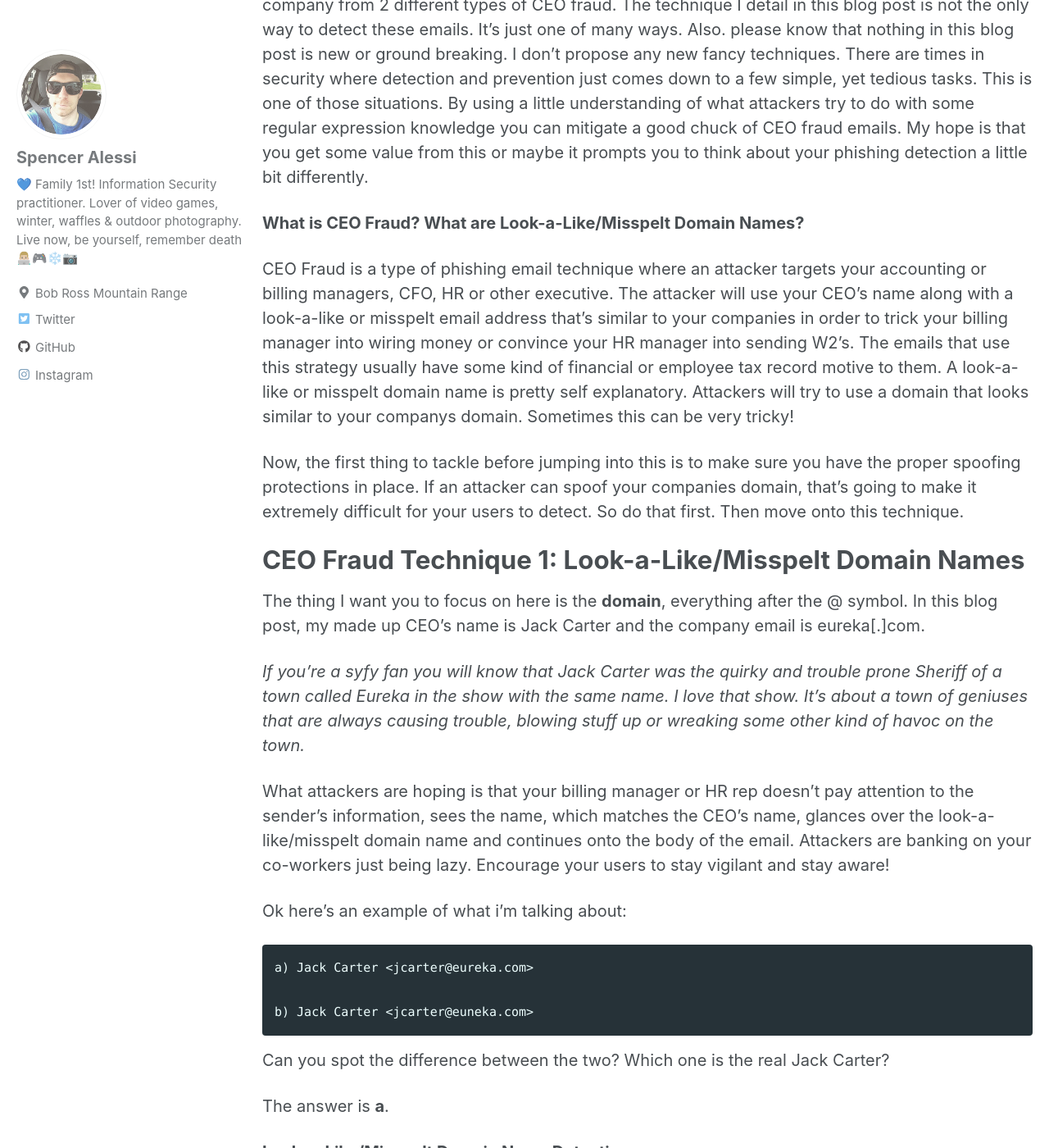
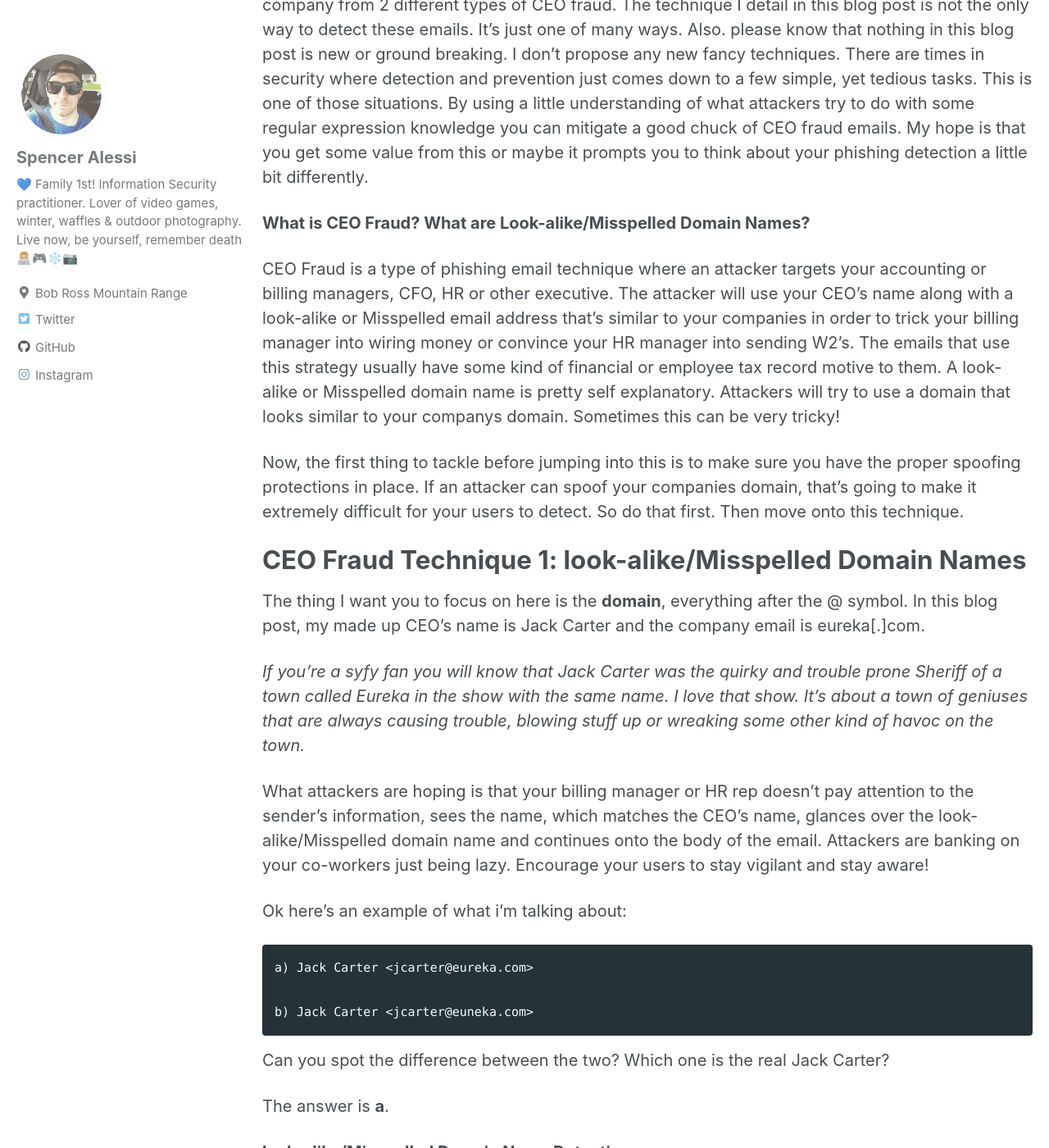
Before and after one commit to techspence/techspence.github.io, a Jekyll site: the page built from _posts/2019-03-15-Quick-And-Easy-Ways-To-Protect-Your-Company-From-CEO-Fraud.md, in a window 1280 px wide and 1400 px high, scrolled down 253 px. Shown: the whole window at 82% size. Built offline with Jekyll 4.4.1, drawn with Linux system fonts in a browser that asks for light colours; cached includes are drawn as plain includes; some of the changed text lies outside the part shown.

Commit message:
fixed typos

```diff
--- a/_posts/2019-03-15-Quick-And-Easy-Ways-To-Protect-Your-Company-From-CEO-Fraud.md
+++ b/_posts/2019-03-15-Quick-And-Easy-Ways-To-Protect-Your-Company-From-CEO-Fraud.md
@@ -6,19 +6,19 @@ date: 2019-03-15
 ---
 In this blog post i'm going to share one quick and easy technique you can use to protect your company from 2 different types of CEO fraud. The technique I detail in this blog post is not the only way to detect these emails. It's just one of many ways. Also. please know that nothing in this blog post is new or ground breaking. I don't propose any new fancy techniques. There are times in security where detection and prevention just comes down to a few simple, yet tedious tasks. This is one of those situations. By using a little understanding of what attackers try to do with some regular expression knowledge you can mitigate a good chuck of CEO fraud emails. My hope is that you get some value from this or maybe it prompts you to think about your phishing detection a little bit differently.
 
-**What is CEO Fraud? What are Look-a-Like/Misspelt Domain Names?**
+**What is CEO Fraud? What are Look-alike/Misspelled Domain Names?**
 
-CEO Fraud is a type of phishing email technique where an attacker targets your accounting or billing managers, CFO, HR or other executive. The attacker will use your CEO's name along with a look-a-like or misspelt email address that's similar to your companies in order to trick your billing manager into wiring money or convince your HR manager into sending W2's. The emails that use this strategy usually have some kind of financial or employee tax record motive to them. A look-a-like or misspelt domain name is pretty self explanatory. Attackers will try to use a domain that looks similar to your companys domain. Sometimes this can be very tricky!
+CEO Fraud is a type of phishing email technique where an attacker targets your accounting or billing managers, CFO, HR or other executive. The attacker will use your CEO's name along with a look-alike or Misspelled email address that's similar to your companies in order to trick your billing manager into wiring money or convince your HR manager into sending W2's. The emails that use this strategy usually have some kind of financial or employee tax record motive to them. A look-alike or Misspelled domain name is pretty self explanatory. Attackers will try to use a domain that looks similar to your companys domain. Sometimes this can be very tricky!
 
 Now, the first thing to tackle before jumping into this is to make sure you have the proper spoofing protections in place. If an attacker can spoof your companies domain, that's going to make it extremely difficult for your users to detect. So do that first. Then move onto this technique.
 
 
-# CEO Fraud Technique 1: Look-a-Like/Misspelt Domain Names
+# CEO Fraud Technique 1: look-alike/Misspelled Domain Names
 The thing I want you to focus on here is the **domain**, everything after the @ symbol. In this blog post, my made up CEO's name is Jack Carter and the company email is eureka[.]com.
 
 *If you're a syfy fan you will know that Jack Carter was the quirky and trouble prone Sheriff of a town called Eureka in the show with the same name. I love that show. It's about a town of geniuses that are always causing trouble, blowing stuff up or wreaking some other kind of havoc on the town.*
 
-What attackers are hoping is that your billing manager or HR rep doesn't pay attention to the sender's information, sees the name, which matches the CEO's name, glances over the look-a-like/misspelt domain name and continues onto the body of the email. Attackers are banking on your co-workers just being lazy. Encourage your users to stay vigilant and stay aware!
+What attackers are hoping is that your billing manager or HR rep doesn't pay attention to the sender's information, sees the name, which matches the CEO's name, glances over the look-alike/Misspelled domain name and continues onto the body of the email. Attackers are banking on your co-workers just being lazy. Encourage your users to stay vigilant and stay aware!
 
 Ok here's an example of what i'm talking about:
 
@@ -30,11 +30,11 @@ Can you spot the difference between the two? Which one is the real Jack Carter?
 
 The answer is **a**.
 
-**Look-a-Like/Misspelt Domain Name Detection**
+**look-alike/Misspelled Domain Name Detection**
 
 One way to detect these emails is to compare the sender address with that of your CEO's actual email address using regular expressions.
 
-Here's some regex that can be used to detect look-a-like or misspelt domain names that use letter and character substitutions.
+Here's some regex that can be used to detect look-alike or Misspelled domain names that use letter and character substitutions.
 
 *Blue highlighted text = text matches regex*
 
```
